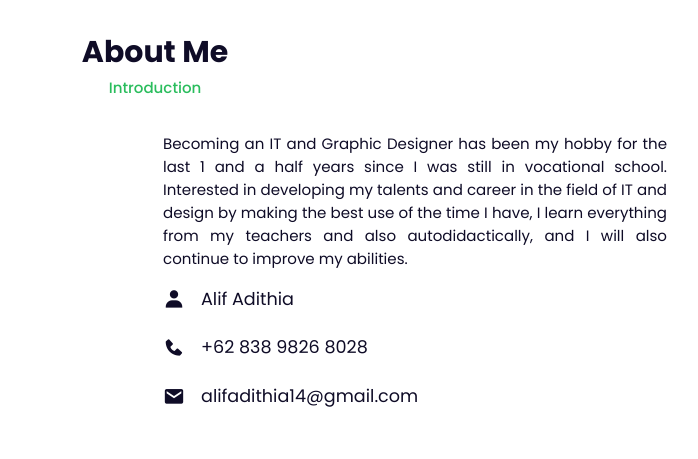
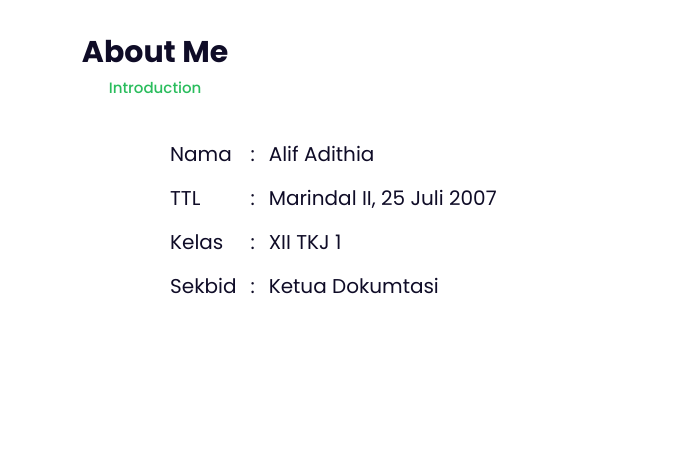
Before and after one commit to alif-adithia/Uji-coba, a plain HTML site: page index.html in a window 1280 px wide. Shown: the part 820-1279 px from the top of the page, 485-1183 px from the left. Drawn offline with nearby package versions, Linux system fonts and the light colour scheme; a script that the page names is missing.

Commit message:
Update index.html

```diff
--- a/index.html
+++ b/index.html
@@ -6,6 +6,17 @@
     <meta name="viewport" content="width=device-width, initial-scale=1.0">
     <title>Portofolio || Alif Adithia</title>
     <link rel="icon" type="image/x-icon" href="logo.png">
+    <style>
+        table {
+            border-collapse: collapse;
+            margin: 5auto;
+        }
+        td {
+            padding: 7px;
+            font-size: 20px;
+            border: 0px solid #ddd;
+        }
+    </style>
 
 
     <!-- Link To CSS -->
@@ -64,24 +75,28 @@
                 <img src="about.png" alt="">
             </div>
             <div class="about-text">
-                <p>Becoming an IT and Graphic Designer has been my hobby for the last 1 and a half years since I was still in vocational school. Interested in developing my talents and career in the field of IT and design by making the best use of the time I have, I learn everything from my teachers and also autodidactically, and I will also continue to improve my abilities.</p>
-                <div class="information">
-                    <!-- Box 1 -->
-                    <div class="info-box">
-                        <i class='bx bxs-user' ></i>
-                        <span>Alif Adithia</span>
-                    </div>
-                    <!-- Box 2 -->
-                    <div class="info-box">
-                        <i class='bx bxs-phone' ></i>
-                        <span>+62 838 9826 8028</span>
-                    </div>
-                    <!-- Box 3 -->
-                    <div class="info-box">
-                        <i class='bx bxs-envelope' ></i>
-                        <span>alifadithia14@gmail.com</span>
-                    </div>
-                </div>
+                <table>
+        <tr>
+            <td>Nama</td>
+            <td>:</td>
+            <td>Alif Adithia</td>
+        </tr>
+        <tr>
+            <td>TTL</td>
+            <td>:</td>
+            <td>Marindal II, 25 Juli 2007</td>
+        </tr>
+        <tr>
+            <td>Kelas</td>
+            <td>:</td>
+            <td>XII TKJ 1</td>
+        </tr>
+        <tr>
+            <td>Sekbid</td>
+            <td>:</td>
+            <td>Ketua Dokumtasi</td>
+        </tr>
+                </table>
             </div>
         </div>
     </section>
```
